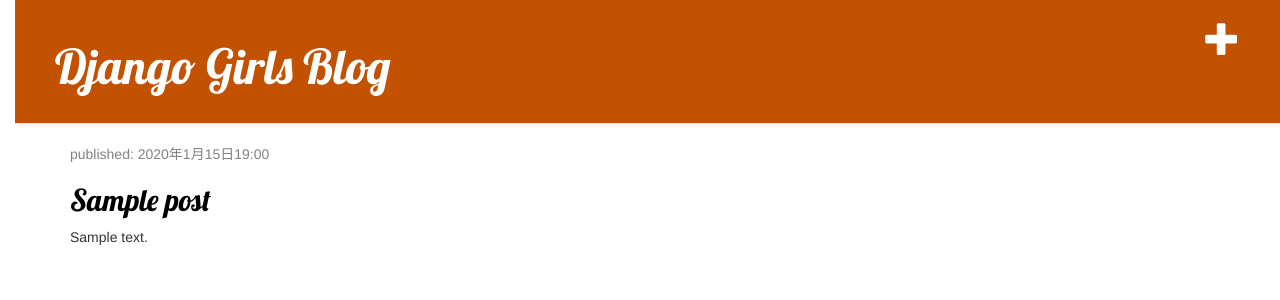
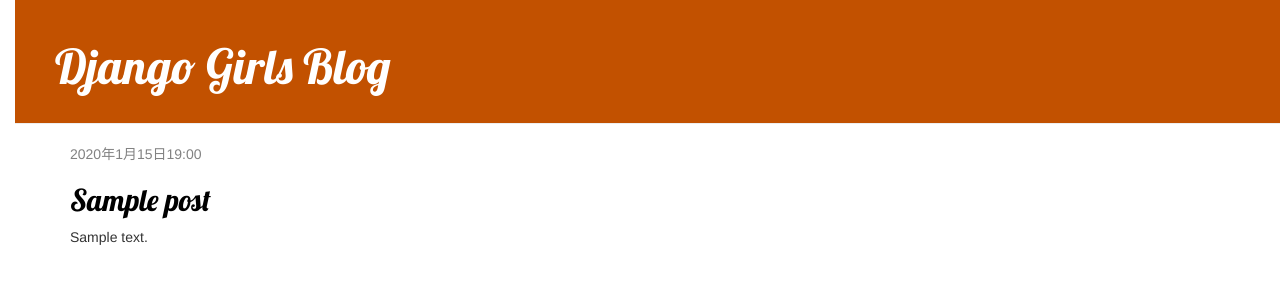
Before and after one commit to hiroko216/my-first-blog, a Django app: page / in a window 1280 px wide. Shown: the top 300 px of the page. Run offline with Django 4.2, Linux system fonts and the light colour scheme; tables that the repository leaves empty hold one stand-in row (values such as "Sample post"); some libraries are stand-ins or nearby versions.

Commit message:
Changed the HTML for the site.

```diff
--- a/blog/templates/blog/base.html
+++ b/blog/templates/blog/base.html
@@ -10,7 +10,6 @@
     </head>
     <body>
         <div class="page-header">
-            <a href="{% url 'post_new' %}" class="top-menu"><span class="glyphicon glyphicon-plus"></span></a>
             <h1><a href="/">Django Girls Blog</a></h1>
         </div>
         <div class="content container">
--- a/blog/templates/blog/post_list.html
+++ b/blog/templates/blog/post_list.html
@@ -1,10 +1,10 @@
 {% extends 'blog/base.html' %}
+
 {% block content %}
-
     {% for post in posts %}
         <div class="post">
             <div class="date">
-                                <p>published: {{ post.published_date }}</p>
+                {{ post.published_date }}
             </div>
             <h2><a href="">{{ post.title }}</a></h2>
             <p>{{ post.text|linebreaksbr }}</p>
```
Lines whose indentation alone changed are shown as unchanged.
